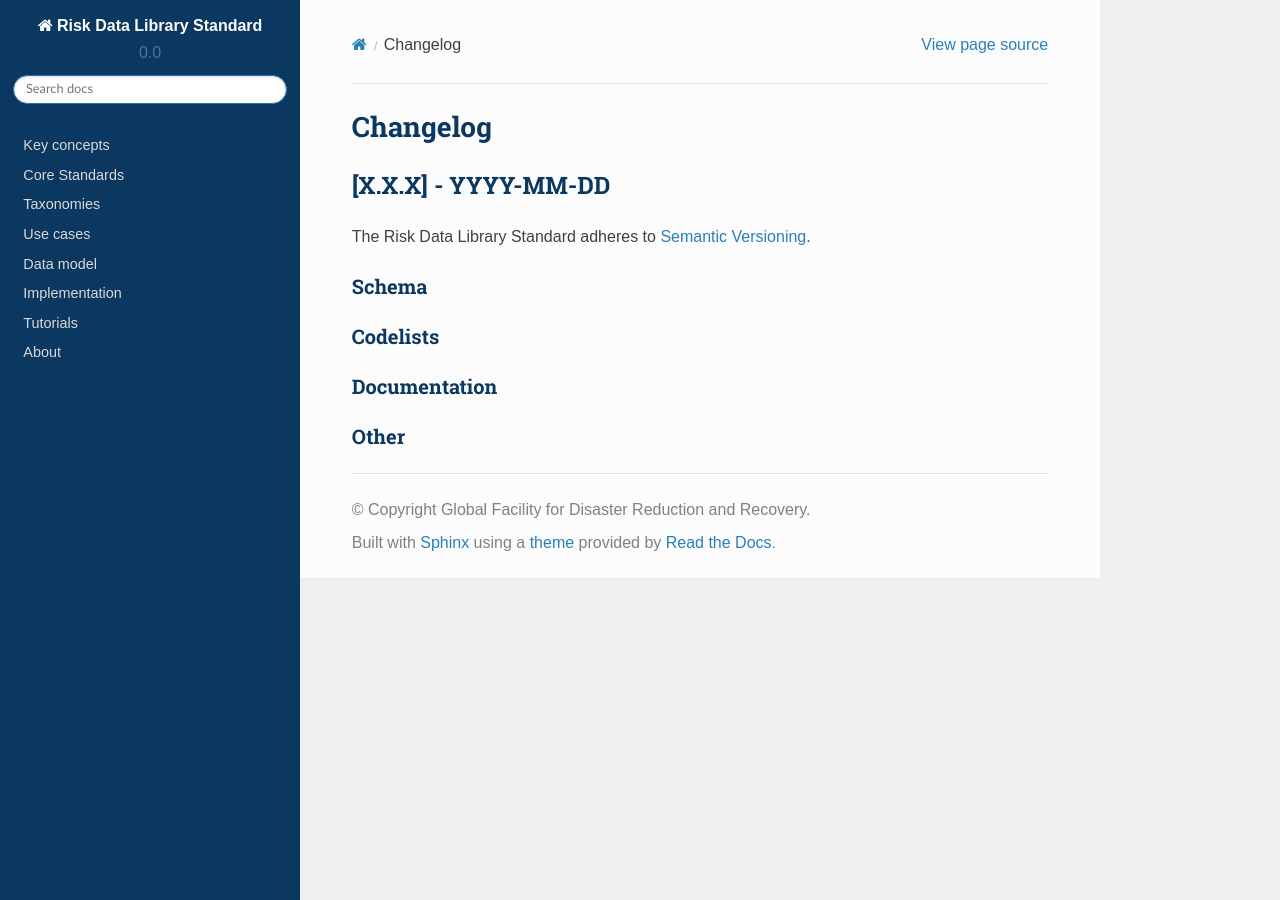
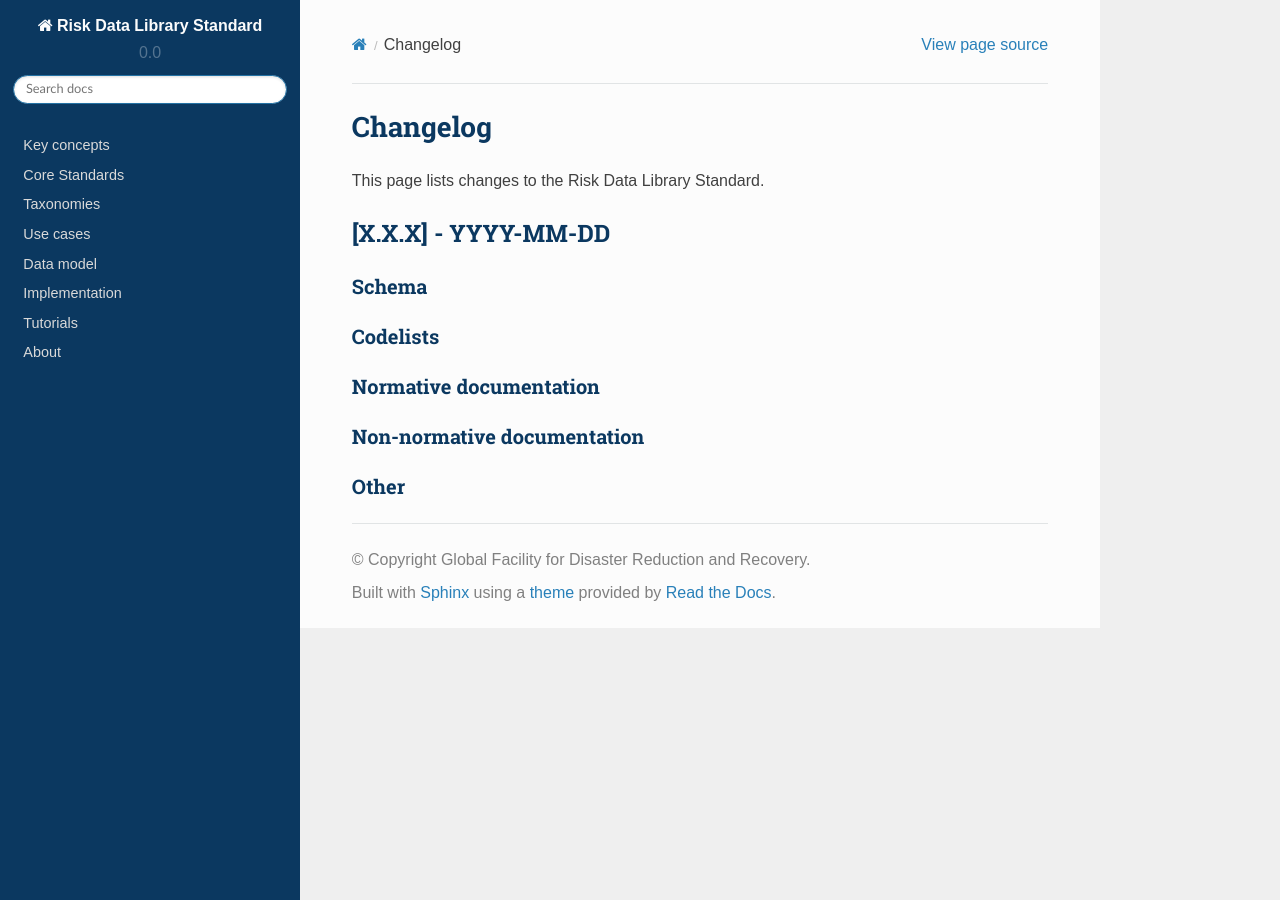
Before and after one commit to GFDRR/rdl-standard, a Sphinx documentation site: the page built from docs/about/changelog.md, in a window 1280 px wide. Built offline with Sphinx 7.4.7 and the Read the Docs theme 2.0.0, drawn with Linux system fonts in a browser that asks for light colours.

Commit message:
Apply suggestions from code review

```diff
--- a/docs/about/changelog.md
+++ b/docs/about/changelog.md
@@ -1,13 +1,15 @@
 # Changelog
 
+This page lists changes to the Risk Data Library Standard.
+
 ## [X.X.X] - YYYY-MM-DD
-
-The Risk Data Library Standard adheres to [Semantic Versioning](https://semver.org/).
 
 ### Schema
 
 ### Codelists
 
-### Documentation
+### Normative documentation
+
+### Non-normative documentation
 
 ### Other
```
